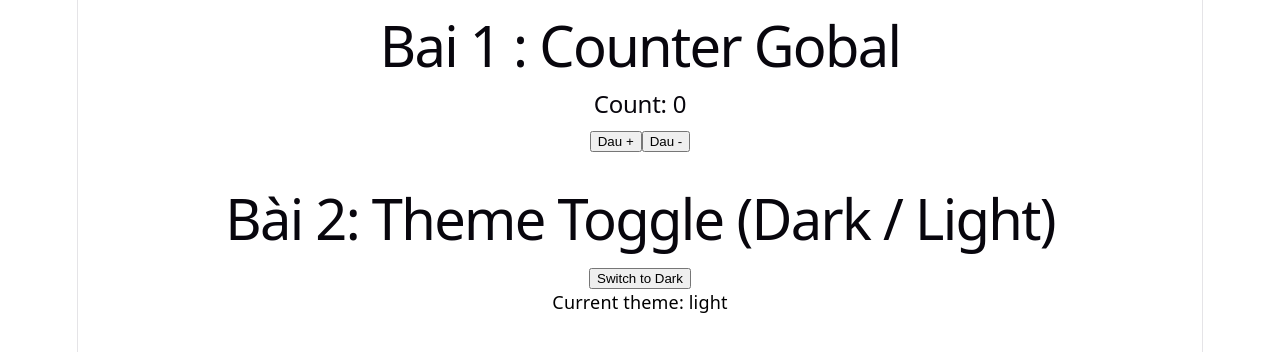
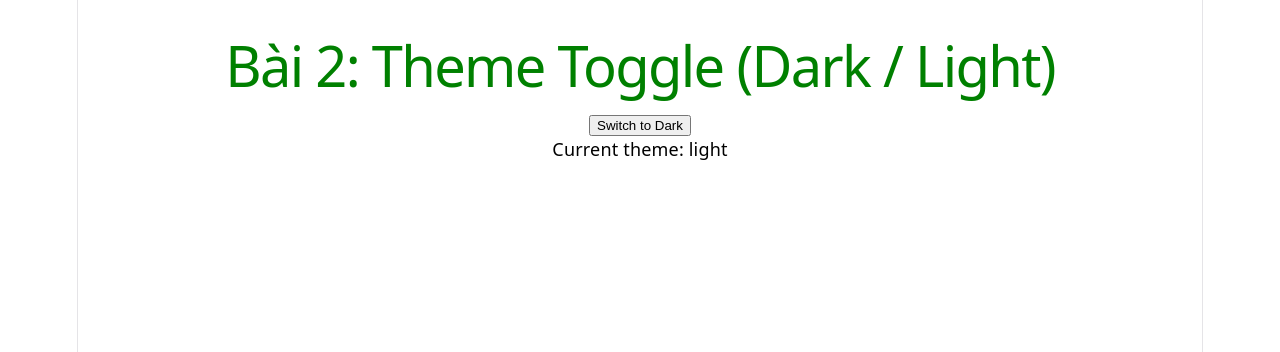
Before and after one commit to NhungNhung02/BaiTapThucHanhTuan7_Recoil, a React (Vite) app: page / in a window 1280 px wide. Shown: the top 352 px of the page. Built offline with nearby package versions, Linux system fonts and the light colour scheme.

Commit message:
Bai2_Recoil

```diff
--- a/src/App.jsx
+++ b/src/App.jsx
@@ -6,7 +6,7 @@ function App() {
   return (
     <>
     <div>
-     <Bai1/>
+     {/*<Bai1/> */}
      <Bai2/>
      </div>
     </>
--- a/src/pages/Bai2/Bai2.jsx
+++ b/src/pages/Bai2/Bai2.jsx
@@ -1,7 +1,6 @@
 import { useRecoilValue } from "recoil";
 import { themeState } from "./state/themeState";
 import ThemeToggle from "./components/ThemeToggle";
-//import './App.css'
 export default function Bai2() {
   const theme = useRecoilValue(themeState);
 
@@ -15,7 +14,7 @@ export default function Bai2() {
 
       }}
     >
-      <h1>Bài 2: Theme Toggle (Dark / Light)</h1>
+      <h1 style={{color: "green"}}>Bài 2: Theme Toggle (Dark / Light)</h1>
       <ThemeToggle />
       <p>Current theme: {theme}</p>
     </div>
```
